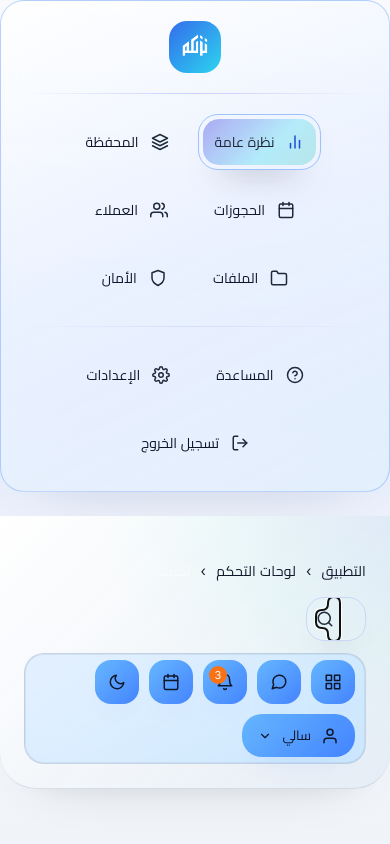
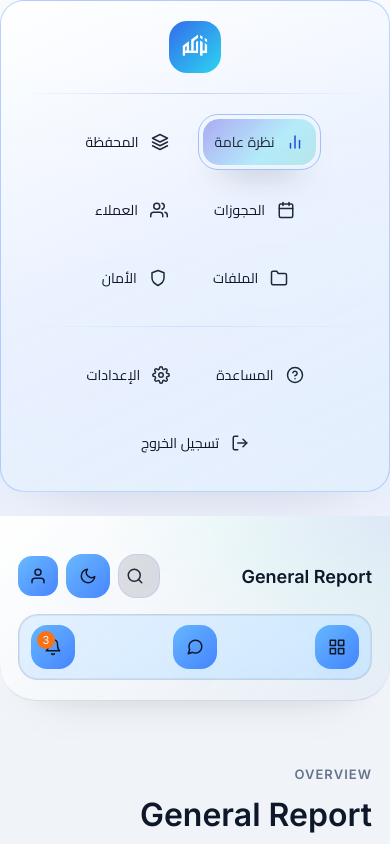
Before and after one commit to IbrahimElmahy/-, a React (Vite) app: page / in a window 390 px wide. Shown: the top 844 px of the page. Built offline with nearby package versions, Linux system fonts and the light colour scheme.

Commit message:
feat: add mobile layout for top bar

```diff
--- a/src/App.css
+++ b/src/App.css
@@ -415,6 +415,80 @@
   gap: 20px;
 }
 
+.topbar__row--mobile {
+  flex-direction: column;
+  align-items: stretch;
+  gap: 18px;
+}
+
+.topbar__mobile-bar {
+  display: flex;
+  align-items: center;
+  justify-content: space-between;
+  gap: 16px;
+  width: 100%;
+}
+
+.topbar__mobile-title {
+  margin: 0;
+  font-size: 20px;
+  font-weight: 600;
+  color: var(--color-text-strong);
+}
+
+.topbar__mobile-actions {
+  display: flex;
+  align-items: center;
+  gap: 10px;
+  justify-content: flex-end;
+  flex: 1 1 auto;
+  min-width: 0;
+}
+
+.topbar__mobile-tools {
+  width: 100%;
+  display: flex;
+  justify-content: flex-start;
+}
+
+.topbar__quick-actions--mobile {
+  width: 100%;
+  justify-content: space-between;
+  gap: 10px;
+  padding: 10px 14px;
+  border-radius: 18px;
+}
+
+.topbar__round--compact {
+  width: 40px;
+  height: 40px;
+  border-radius: 14px;
+}
+
+.topbar__avatar {
+  width: 40px;
+  height: 40px;
+  border-radius: 14px;
+  border: none;
+  background: var(--topbar-button-gradient);
+  color: var(--topbar-text-color);
+  display: grid;
+  place-items: center;
+  cursor: pointer;
+  box-shadow: var(--topbar-button-shadow);
+  transition: transform 0.2s ease, box-shadow 0.2s ease;
+}
+
+.topbar__avatar:hover {
+  transform: translateY(-2px) scale(1.04);
+  box-shadow: var(--topbar-button-hover-shadow);
+}
+
+.topbar__avatar:focus-visible {
+  outline: none;
+  box-shadow: 0 0 0 3px rgba(148, 163, 255, 0.3), var(--topbar-button-shadow);
+}
+
 .topbar__quick-actions {
   display: flex;
   align-items: center;
@@ -500,6 +574,41 @@
   margin-inline-start: auto;
   box-shadow: inset 0 0 0 1px rgba(255, 255, 255, 0.06), 0 18px 28px -20px rgba(15, 23, 42, 0.55);
   transition: width 0.32s ease, background 0.32s ease, border 0.32s ease, box-shadow 0.32s ease, gap 0.24s ease;
+}
+
+.topbar__search--mobile {
+  width: 44px;
+  min-width: 44px;
+  height: 44px;
+  padding: 0 6px;
+  margin-inline-start: 0;
+  background: rgba(15, 23, 42, 0.12);
+  border: 1px solid rgba(148, 163, 255, 0.28);
+  box-shadow: none;
+  justify-content: flex-start;
+  gap: 0;
+  transition: width 0.3s ease, background 0.3s ease, border 0.3s ease, box-shadow 0.3s ease;
+}
+
+.topbar__search--mobile.is-open {
+  width: 100%;
+  background: rgba(15, 23, 42, 0.92);
+  border-color: rgba(148, 163, 255, 0.45);
+  box-shadow: 0 22px 42px -32px rgba(15, 23, 42, 0.45);
+  gap: 10px;
+}
+
+.topbar__search--mobile .topbar__search-toggle {
+  width: 36px;
+  margin-right: 0;
+}
+
+.topbar__search--mobile .topbar__shortcut {
+  display: none;
+}
+
+.topbar__search--mobile.is-open .topbar__search-input {
+  margin-inline-start: 6px;
 }
 
 .topbar__search.is-open {
@@ -1107,8 +1216,8 @@
 
   .topbar--hero {
     top: 0;
-    padding: 24px;
-    gap: 20px;
+    padding: 20px 18px;
+    gap: 18px;
   }
 
   .topbar--hero.is-compact,
@@ -1118,38 +1227,55 @@
     box-shadow: var(--topbar-shadow);
     border-bottom-color: var(--color-border);
     backdrop-filter: blur(24px);
-  border-radius: 28px;
-  top: 14px;
+    border-radius: 24px;
+    top: 12px;
   }
 
-  .topbar__row {
-    flex-direction: column;
-    align-items: flex-start;
+  .topbar__row--mobile {
     gap: 16px;
   }
 
-  .topbar__actions {
-    width: 100%;
-    justify-content: space-between;
-    flex-wrap: wrap;
-    gap: 12px;
+  .topbar__mobile-title {
+    font-size: 18px;
   }
 
-  .topbar__quick-actions {
-    flex: 1 0 100%;
-    justify-content: flex-start;
-    flex-wrap: wrap;
-    gap: 10px;
+  .topbar__mobile-actions {
+    gap: 8px;
   }
 
-  .topbar__search {
-    order: -1;
-    width: 60px;
-    justify-content: center;
-    margin-inline-start: 0;
+  .topbar__mobile-actions .topbar__search--mobile {
+    flex: 0 0 auto;
   }
 
-  .topbar__search.is-open {
+  .topbar__mobile-actions .topbar__search--mobile.is-open {
+    flex: 1 1 100%;
+  }
+
+  .topbar__mobile-actions .topbar__round--compact,
+  .topbar__mobile-actions .topbar__avatar {
+    flex-shrink: 0;
+  }
+
+  .topbar__mobile-tools {
+    display: flex;
+  }
+
+  .topbar__quick-actions--mobile {
+    flex-wrap: nowrap;
+    padding: 10px 12px;
+    gap: 8px;
+  }
+
+  .topbar__search--mobile {
+    width: 42px;
+    min-width: 42px;
+  }
+
+  .topbar__search--mobile.is-open {
+    width: 100%;
+  }
+
+  .topbar__search--mobile.is-open .topbar__search-input {
     width: 100%;
   }
 
--- a/src/components/TopBar.jsx
+++ b/src/components/TopBar.jsx
@@ -19,6 +19,7 @@ const TopBar = () => {
   const [isCompact, setIsCompact] = useState(false)
   const [isSolid, setIsSolid] = useState(false)
   const [isSearchOpen, setIsSearchOpen] = useState(false)
+  const [isMobile, setIsMobile] = useState(false)
 
   const searchInputRef = useRef(null)
   const searchToggleRef = useRef(null)
@@ -39,6 +40,23 @@ const TopBar = () => {
 
     return () => {
       window.removeEventListener('scroll', handleScroll)
+    }
+  }, [])
+
+  useEffect(() => {
+    if (typeof window === 'undefined') return
+
+    const mediaQuery = window.matchMedia('(max-width: 768px)')
+
+    const updateMatches = () => {
+      setIsMobile(mediaQuery.matches)
+    }
+
+    updateMatches()
+    mediaQuery.addEventListener('change', updateMatches)
+
+    return () => {
+      mediaQuery.removeEventListener('change', updateMatches)
     }
   }, [])
 
@@ -100,12 +118,82 @@ const TopBar = () => {
 
   const progressScale = useMemo(() => Math.min(Math.max(scrollProgress, 0), 1), [scrollProgress])
 
+  const searchClassName = useMemo(() => {
+    return [
+      'topbar__search',
+      isSearchOpen ? 'is-open' : '',
+      isMobile ? 'topbar__search--mobile' : '',
+    ]
+      .filter(Boolean)
+      .join(' ')
+  }, [isMobile, isSearchOpen])
+
+  const searchNode = (
+    <div className={searchClassName}>
+      <button
+        type="button"
+        ref={searchToggleRef}
+        className="topbar__search-toggle"
+        aria-label={isSearchOpen ? 'إغلاق البحث' : 'فتح البحث'}
+        onClick={toggleSearch}
+      >
+        {isSearchOpen ? <FiX size={18} /> : <FiSearch size={18} />}
+      </button>
+      <input
+        ref={searchInputRef}
+        type="search"
+        className="topbar__search-input"
+        placeholder="بحث سريع..."
+        aria-hidden={!isSearchOpen}
+      />
+      <kbd className="topbar__shortcut" aria-hidden={!isSearchOpen}>
+        ⌘K
+      </kbd>
+    </div>
+  )
+
   return (
     <header className={headerClassName} style={{ '--scroll-progress': scrollProgress }}>
       <div className="topbar__progress" aria-hidden="true">
         <span style={{ transform: `scaleX(${progressScale})` }} />
       </div>
-      <div className="topbar__row">
+      <div className={`topbar__row${isMobile ? ' topbar__row--mobile' : ''}`}>
+        {isMobile ? (
+          <>
+            <div className="topbar__mobile-bar">
+              <h1 className="topbar__mobile-title">General Report</h1>
+              <div className="topbar__mobile-actions">
+                {searchNode}
+                <button
+                  type="button"
+                  className="topbar__round topbar__round--compact"
+                  aria-label={isDark ? 'الوضع الفاتح' : 'الوضع الليلي'}
+                  onClick={toggleTheme}
+                >
+                  {isDark ? <FiSun size={18} /> : <FiMoon size={18} />}
+                </button>
+                <button type="button" className="topbar__avatar" aria-label="الملف الشخصي">
+                  <FiUser size={18} />
+                </button>
+              </div>
+            </div>
+            <div className="topbar__mobile-tools">
+              <div className="topbar__quick-actions topbar__quick-actions--mobile" role="group">
+                <button type="button" className="topbar__round topbar__round--compact" aria-label="عرض الشبكة">
+                  <FiGrid size={18} />
+                </button>
+                <button type="button" className="topbar__round topbar__round--compact" aria-label="الرسائل">
+                  <FiMessageCircle size={18} />
+                </button>
+                <button type="button" className="topbar__round topbar__round--compact" aria-label="الإشعارات">
+                  <FiBell size={18} />
+                  <span className="topbar__badge">3</span>
+                </button>
+              </div>
+            </div>
+          </>
+        ) : (
+          <>
             <div className="topbar__breadcrumbs">
               <span>التطبيق</span>
               <span className="topbar__chevron">›</span>
@@ -142,28 +230,10 @@ const TopBar = () => {
                   <FiChevronDown size={16} />
                 </button>
               </div>
-          <div className={`topbar__search${isSearchOpen ? ' is-open' : ''}`}>
-            <button
-              type="button"
-              ref={searchToggleRef}
-              className="topbar__search-toggle"
-              aria-label={isSearchOpen ? 'إغلاق البحث' : 'فتح البحث'}
-              onClick={toggleSearch}
-            >
-              {isSearchOpen ? <FiX size={18} /> : <FiSearch size={18} />}
-            </button>
-            <input
-              ref={searchInputRef}
-              type="search"
-              className="topbar__search-input"
-              placeholder="بحث سريع..."
-              aria-hidden={!isSearchOpen}
-            />
-            <kbd className="topbar__shortcut" aria-hidden={!isSearchOpen}>
-              ⌘K
-            </kbd>
+              {searchNode}
             </div>
-        </div>
+          </>
+        )}
       </div>
     </header>
   )
```
Lines whose indentation alone changed are shown as unchanged.
